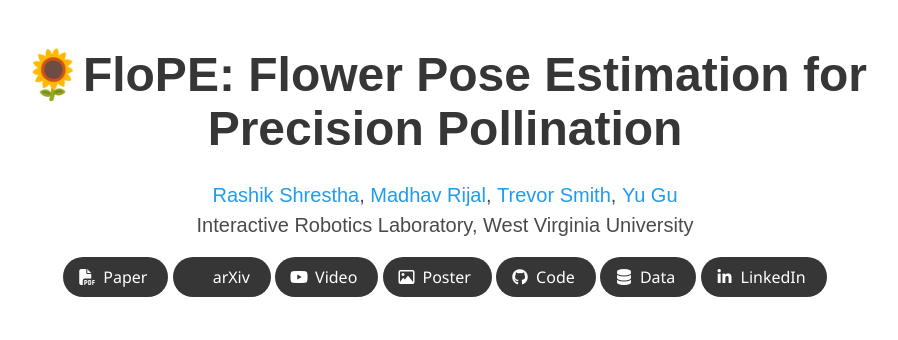
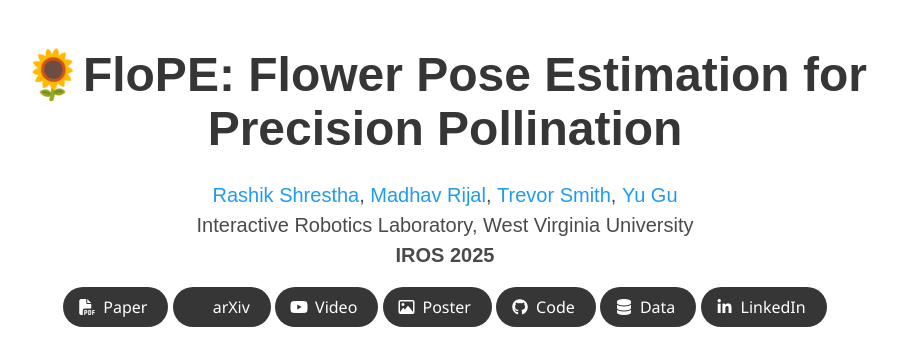
Before and after one commit to wvu-irl/flope-irl, a plain HTML site: page index.html in a window 1280 px wide. Shown: the top 340 px of the page, without its empty margins (195-1093 px from the left). Drawn offline with nearby package versions, Linux system fonts and the light colour scheme; some icons are missing; a web font is replaced by a local one.

Commit message:
accepted to IROS 2025

```diff
--- a/index.html
+++ b/index.html
@@ -64,6 +64,10 @@
 
             <div class="is-size-5 publication-authors">
               <span class="author-block">Interactive Robotics Laboratory, West Virginia University</span>
+            </div>
+
+            <div class="is-size-5 publication-authors">
+              <span class="author-block"><b>IROS 2025</b></span>
             </div>
 
             <div class="column has-text-centered">
```
